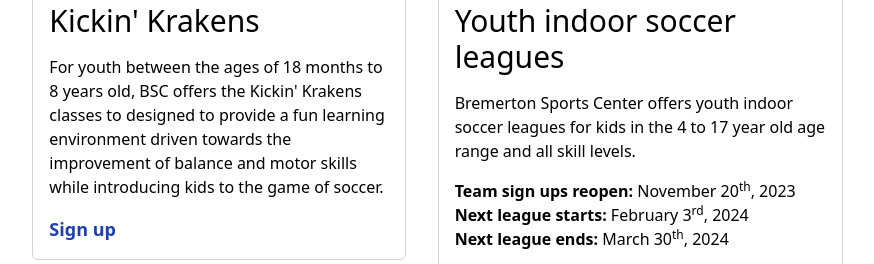
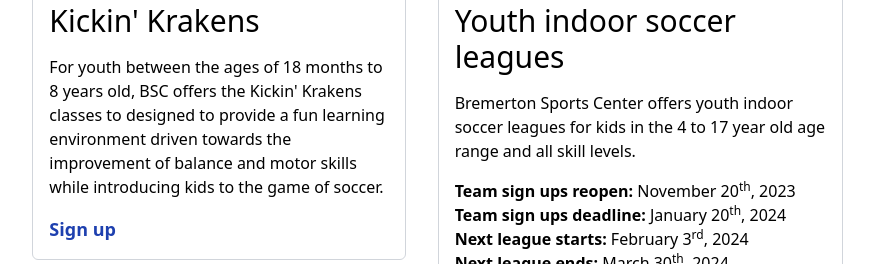
Before and after one commit to decoy31/bremertonsports, a website: page index.html in a window 1280 px wide. Shown: the part 2519-2783 px from the top of the page, without its empty margins (405-1279 px from the left). Drawn offline with nearby package versions, Linux system fonts and the light colour scheme; files that its build step writes are made by us from their sources; a web font is replaced by a local one.

Commit message:
Added the sign up deadline for youth league.

```diff
--- a/index.html
+++ b/index.html
@@ -267,6 +267,7 @@
                 old age range and all skill levels.</p>
               <p class="mt-4">
                 <strong>Team sign ups reopen:</strong> November 20<sup>th</sup>, 2023<br/>
+                <strong>Team sign ups deadline:</strong> January 20<sup>th</sup>, 2024<br/>
                 <strong>Next league starts:</strong> February 3<sup>rd</sup>, 2024<br/>
                 <strong>Next league ends:</strong> March 30<sup>th</sup>, 2024<br/>
                 <!-- <strong>No games:</strong> November 25<sup>th</sup>, 2023 and December 23<sup>rd</sup>, 2023<br/> -->
```
